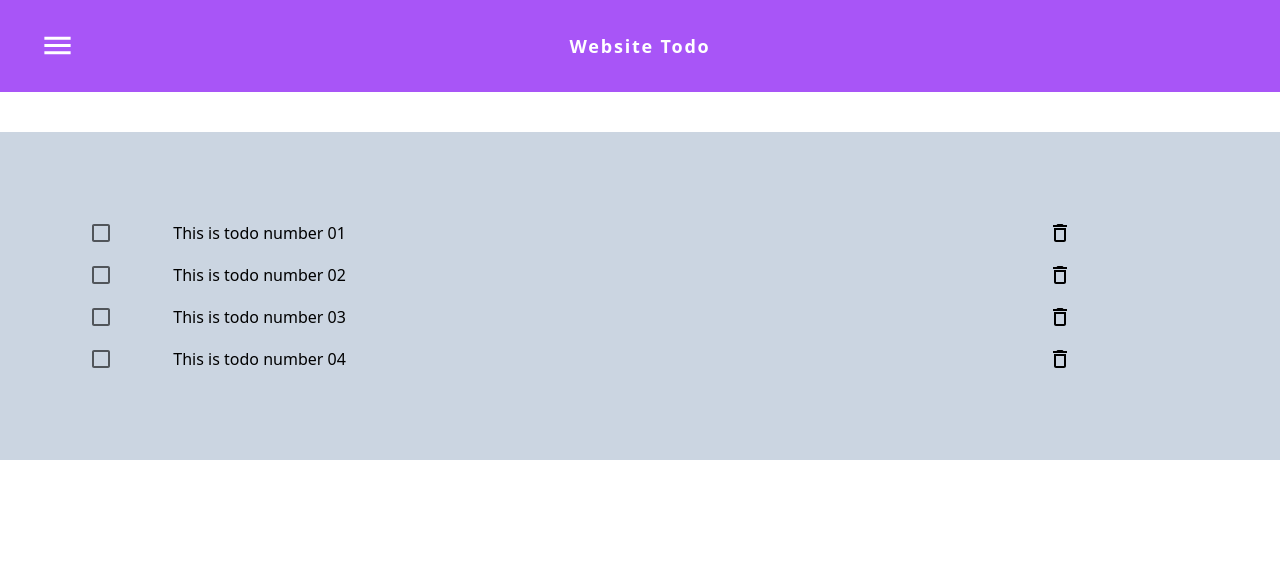
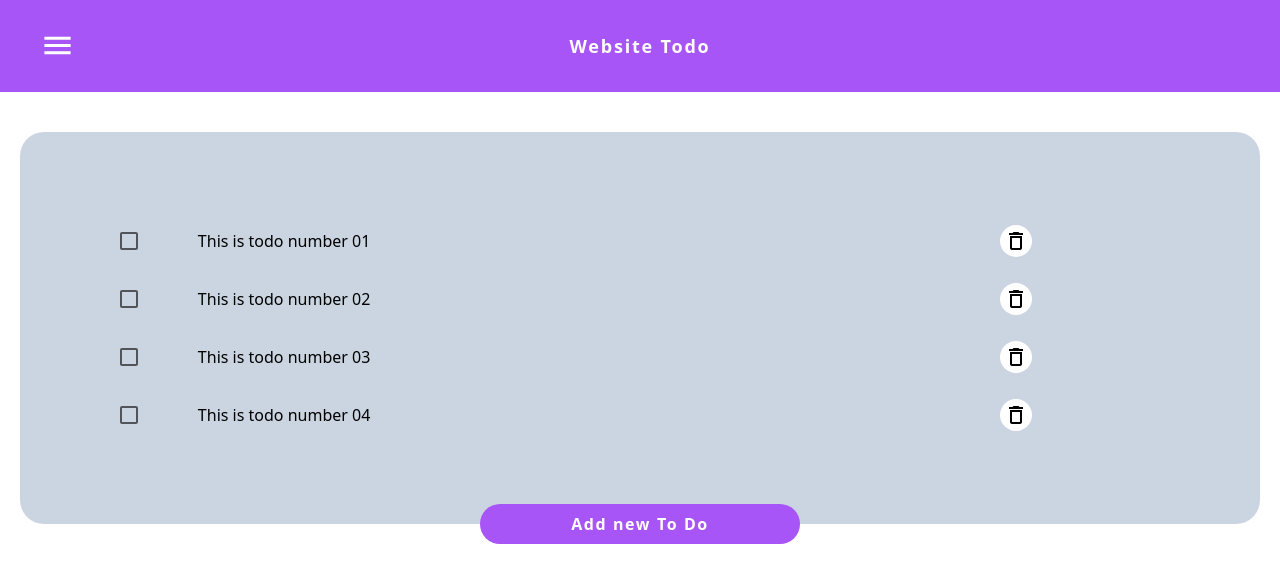
Before and after one commit to tongbaoloc/group1-study-react, a React (Vite) app: page /todo in a window 1280 px wide. Shown: the top 582 px of the page. Built offline with nearby package versions, Linux system fonts and the light colour scheme.

Commit message:
24/03/2023: Finish feature add new todo, design UI for ToDoApp

```diff
--- /dev/null
+++ b/src/components/ToDoPage/AddNewToDo.tsx
@@ -0,0 +1,89 @@
+import { useState } from "react";
+
+import CheckIcon from "@mui/icons-material/Check";
+import ClearIcon from "@mui/icons-material/Clear";
+
+type ToDo = {
+  id: string;
+  name: string;
+  isFinish: boolean;
+};
+
+type Props = {
+  toDoList: ToDo[];
+  setToDoList: React.Dispatch<ToDo[]>;
+};
+
+export const AddNewToDo = (props: Props) => {
+  const [isShowInput, setIsShowInput] = useState(false);
+  const [toDoName, setToDoName] = useState("");
+
+  const handleClickAddToDo = () => {
+    setIsShowInput(true);
+  };
+
+  const handleClickCloseAddToDo = () => {
+    setIsShowInput(false);
+  };
+
+  const handleAddNewToDo = () => {
+    if (!toDoName) {
+      alert("Your To Do name is empty!");
+      return;
+    }
+
+    const toDoList = props.toDoList;
+    const setToDoList = props.setToDoList;
+
+    const timeNow = new Date().toISOString();
+
+    const newToDo = {
+      id: "todo" + timeNow,
+      name: toDoName,
+      isFinish: false,
+    };
+
+    setToDoList([...toDoList, newToDo]);
+
+    setToDoName("");
+    setIsShowInput(false);
+  };
+
+  return (
+    <div className="w-full flex justify-center items-center relative bottom-10">
+      {isShowInput ? (
+        <div className="w-3/4 flex justify-center items-center flex-row p-2 bg-purple-500 text-white rounded-3xl">
+          <div className="w-10/12 px-2 py-1">
+            <input
+              type="text"
+              className="w-full rounded-3xl h-10 text-black"
+              onChange={(e) => setToDoName(e.target.value)}
+            />
+          </div>
+
+          <div className="w-2/12 flex justify-end items-center flex-row">
+            <div
+              className="w-8 h-8 m-2 flex justify-center items-center text-black bg-white rounded-3xl cursor-pointer ease-in duration-300 hover:scale-125"
+              onClick={handleAddNewToDo}
+            >
+              <CheckIcon />
+            </div>
+            <div
+              className="w-8 h-8 m-2 flex justify-center items-center text-black bg-white rounded-3xl cursor-pointer ease-in duration-300 hover:scale-125"
+              onClick={handleClickCloseAddToDo}
+            >
+              <ClearIcon />
+            </div>
+          </div>
+        </div>
+      ) : (
+        <div
+          className="w-1/4 flex justify-center items-center p-2 bg-purple-500 text-white text-base font-bold tracking-widest rounded-3xl cursor-pointer ease-in duration-300 hover:scale-110"
+          onClick={handleClickAddToDo}
+        >
+          Add new To Do
+        </div>
+      )}
+    </div>
+  );
+};
--- a/src/components/ToDoPage/ToDoContent.tsx
+++ b/src/components/ToDoPage/ToDoContent.tsx
@@ -17,7 +17,7 @@ export const TodoContent = (props: Props) => {
   const setToDoList = props.setToDoList;
 
   return (
-    <div className="mt-10 bg-slate-300 p-20">
+    <div className="mt-10 bg-slate-300 p-20 m-5 rounded-3xl">
       {toDoList.map((toDoItem) => {
         return (
           <TodoItem
--- a/src/components/ToDoPage/ToDoItem.tsx
+++ b/src/components/ToDoPage/ToDoItem.tsx
@@ -1,5 +1,5 @@
+import DeleteOutlineIcon from "@mui/icons-material/DeleteOutline";
 import Checkbox from "@mui/material/Checkbox";
-import DeleteOutlineIcon from "@mui/icons-material/DeleteOutline";
 
 type ToDo = {
   id: string;
@@ -49,24 +49,28 @@ export const TodoItem = (props: Props) => {
   };
 
   return (
-    <div className="w-full flex flex-row justify-center items-center">
-      <div className="w-1/12">
+    <label className="w-full flex flex-row justify-center items-center ease-in duration-300 rounded-3xl hover:bg-purple-400 cursor-pointer">
+      <div className="w-1/12 m-2">
         <Checkbox
           checked={toDo.isFinish}
           onChange={() => handleChangeCheckbox(toDo)}
         />
       </div>
       {toDo.isFinish ? (
-        <div className="w-8/12 line-through">{toDo.name}</div>
+        <div className="w-8/12 line-through text-gray-500 tracking-wide">
+          {toDo.name}
+        </div>
       ) : (
         <div className="w-8/12">{toDo.name}</div>
       )}
-      <div
-        className="w-3/12 flex justify-center cursor-pointer"
-        onClick={() => handleClickDelete(toDo)}
-      >
-        <DeleteOutlineIcon />
+      <div className="w-4/12 flex justify-center items-center">
+        <div
+          className="w-8 h-8 m-2 flex justify-center items-center text-black bg-white rounded-3xl cursor-pointer ease-in duration-300 hover:scale-125"
+          onClick={() => handleClickDelete(toDo)}
+        >
+          <DeleteOutlineIcon />
+        </div>
       </div>
-    </div>
+    </label>
   );
 };
--- a/src/pages/ToDoPage.tsx
+++ b/src/pages/ToDoPage.tsx
@@ -1,4 +1,6 @@
-import { useEffect, useState } from "react";
+import { useState } from "react";
+
+import { AddNewToDo } from "../components/ToDoPage/AddNewToDo";
 import { TodoContent } from "../components/ToDoPage/ToDoContent";
 import { ToDoHeader } from "../components/ToDoPage/ToDoHeader";
 
@@ -32,6 +34,7 @@ export const ToDoPage = (props: Props) => {
     <>
       <ToDoHeader />
       <TodoContent toDoList={toDoList} setToDoList={setToDoList} />
+      <AddNewToDo toDoList={toDoList} setToDoList={setToDoList} />
     </>
   );
 };
```
